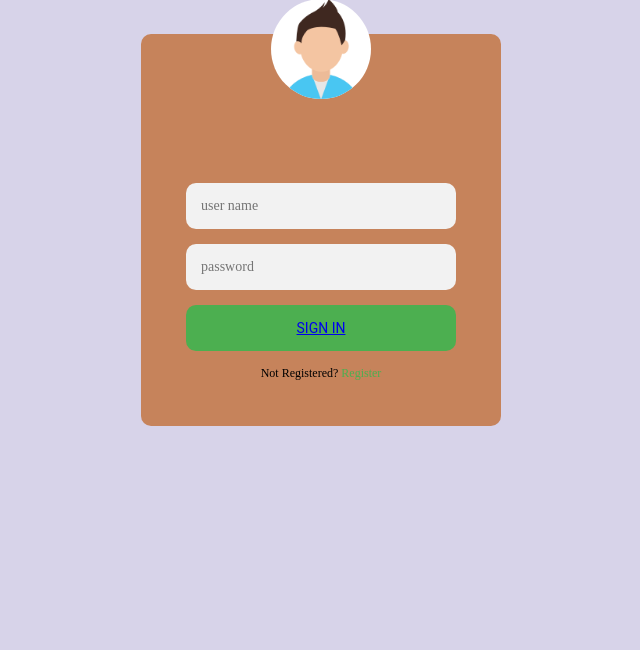
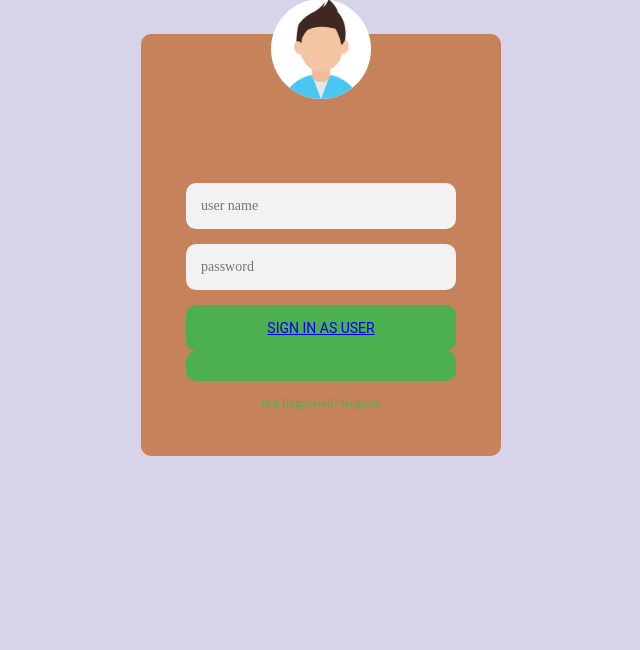
Before and after one commit to chepmanu/book_meal, a Python web app: template Components/Templates/sign_in.html in a window 1280 px wide. Shown: the part 100-750 px from the top of the page, without its empty margins (319-959 px from the left). Run offline with Jinja, Linux system fonts and the light colour scheme; the template is opened without the code that fills it, so the values that code supplies are empty.

Commit message:
Caterer and user to log into different pages.

```diff
--- a/Components/Templates/sign_in.html
+++ b/Components/Templates/sign_in.html
@@ -12,7 +12,8 @@
 			<form class="register-form">
 					<input type="text" placeholder="user name">
 					<input type="password" placeholder="password">
-					<button><a href="./viewmenu.html">Sign in</a></button>
+					<button><a href="./viewmenu.html">Sign in as user</a></button>
+					<button><a href="./manage.html"><Sign in as caterer</a></button>
 					<p class="message">Not Registered? <a href="./sign_up.html">Register</a></p>
 					</form>
 				</div>
```
